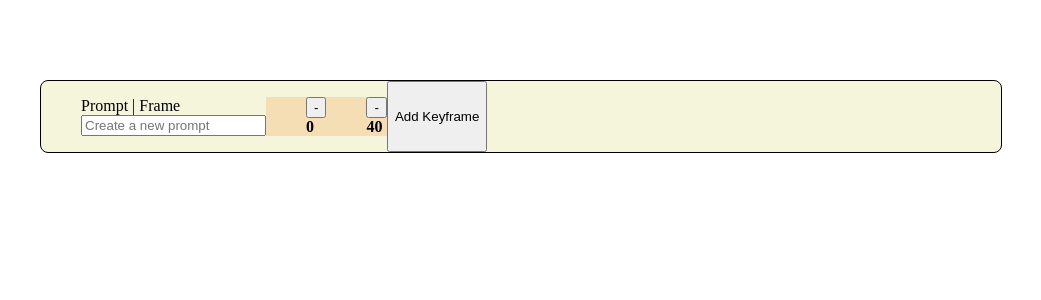
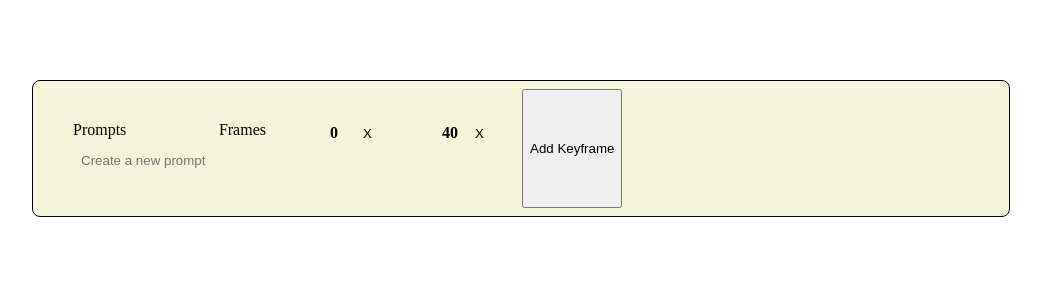
Before and after one commit to nenomancer/ai-anim-app, a React (Create React App) app: page / in a window 1280 px wide. Shown: the top 300 px of the page, without its empty margins (119-1160 px from the left). Built offline with nearby package versions, Linux system fonts and the light colour scheme.

Commit message:
CSS changes, next step is to create Prompt component

```diff
--- a/src/components/AnimationTable.css
+++ b/src/components/AnimationTable.css
@@ -2,6 +2,7 @@
     background-color: beige;
     max-width: 960px;
     margin: 5rem auto;
+    padding: .5rem;
     border: 1px solid black;
     border-radius: .5rem;
     display: flex;
@@ -11,10 +12,66 @@
     list-style: none;
 }
 
-.keyframe-column {
-    background-color: wheat;
+.keyframe-help {
+    width: 3rem;
+    font-weight: bold;
+    display: flex;
+    justify-content: space-between;
+    align-items: center;
 }
 
-.keyframe-frame {
-    font-weight: bold;
+.keyframe-help > button {
+    background: transparent;
+    border: none;
+    cursor: pointer;
 }
+
+.keyframe-help > button:hover{
+    background-color: #d3d3d3;
+
+}
+
+.prompts-column, .keyframe-column {
+    display: flex;
+    flex-direction: column;
+    padding: 1rem 2rem;
+}
+
+.prompts-row, .keyframe-row {
+    height: 1.5rem;
+    padding: .5rem;
+    margin-bottom: .25rem;
+    display: flex;
+    justify-content: left;
+    align-items: center;
+    border-bottom: 1px solid black;
+}
+
+.prompts-help, .keyframe-help {
+    height: 1.5rem;
+    display: flex;
+    justify-content: space-between;
+}
+
+input {
+    background-color: transparent;
+    border: none;
+    padding: 8px;
+}
+
+input:hover {
+    background-color: #d3d3d3;
+    cursor: pointer;
+}
+
+/* Chrome, Safari, Edge, Opera */
+input::-webkit-outer-spin-button,
+input::-webkit-inner-spin-button {
+  -webkit-appearance: none;
+  margin: 0;
+}
+
+/* Firefox */
+input[type=number] {
+  -moz-appearance: textfield;
+}
--- a/src/components/AnimationTable.jsx
+++ b/src/components/AnimationTable.jsx
@@ -24,7 +24,6 @@ const AnimationTable = () => {
   });
   const [isEditing, setIsEditing] = useState(false);
   const [editPrompt, setEditPrompt] = useState({});
-
   const [prompt, setPrompt] = useState("");
 
   // save prompts to local storage
@@ -110,16 +109,31 @@ const AnimationTable = () => {
     <div className="container">
       {/* displaying the prompt column */}
       <ul className="prompts-column">
-        <li>Prompt | Frame</li>
-        {prompts.map((prompt) => (
-          <li key={prompt.id}>
-            {prompt.text}
-            <button onClick={() => editClickHandler(prompt)}>Edit</button>
-            <button onClick={() => deleteClickHandler(prompt.id)}>
-              Delete
-            </button>
-          </li>
-        ))}
+        <div className="prompts-help">
+          <span>Prompts</span>
+          <span>Frames</span>
+        </div>
+        <div className="prompts-container">
+          {prompts.map((prompt) => (
+            <li className="prompts-row" key={prompt.id}>
+              <button
+                className="prompts-btn"
+                onClick={() => deleteClickHandler(prompt.id)}
+              >
+                X
+              </button>
+              {prompt.text}
+              <div>
+                {/* <button
+                  className="prompts-btn"
+                  onClick={() => editClickHandler(prompt)}
+                >
+                  Edit
+                </button> */}
+              </div>
+            </li>
+          ))}
+        </div>
         {isEditing ? (
           <form onSubmit={editPromptSubmitHandler}>
             <h2>Edit Prompt</h2>
@@ -154,7 +168,13 @@ const AnimationTable = () => {
         />
       ))}
       <button onClick={addKeyframeHandler}>Add Keyframe</button>
-
+      {/* <div className="animation-result">
+        <p>
+          {keyframes[0].frame}:({prompts[0].text}: 1 | {prompts[1].text}: 0 |{" "}
+          {prompts[2].text}: 0), {keyframes[1].frame}:({prompts[0].text}: 0 |{" "}
+          {prompts[1].text}: 1 | {prompts[2].text}: 0)
+        </p>
+      </div> */}
       {/* displaying the first keyframe column */}
     </div>
   );
--- /dev/null
+++ b/src/components/Keyframe.jsx
@@ -0,0 +1,42 @@
+import react, { useState, useEffect } from "react";
+
+const Keyframe = ({ index }) => {
+  // const [values, setValues] = useState([]);
+  const [value, setValue] = useState(() => {
+    const savedValue = localStorage.getItem(JSON.stringify(index));
+    if (savedValue) {
+      return savedValue;
+    } else {
+      return 0;
+    }
+  });
+
+  useEffect(() => {
+    localStorage.setItem(JSON.stringify(index), value);
+  }, [value]);
+
+  const [editingValue, setEditingValue] = useState(value);
+
+  const onKeyDown = (e) => {
+    if (e.key === "Enter" || e.key === "Escape") {
+      e.target.blur();
+    }
+  };
+  return (
+    <input
+      key={index}
+      className="keyframe-row"
+      type="number"
+      name="key"
+      size="1"
+      maxLength="2"
+      value={editingValue}
+      onChange={(e) => setEditingValue(e.target.value)}
+      onKeyDown={onKeyDown}
+      onBlur={(e) => setValue(e.target.value)}
+      onClick={(e) => console.log(index)}
+    />
+  );
+};
+
+export default Keyframe;
--- a/src/components/KeyframeColumn.jsx
+++ b/src/components/KeyframeColumn.jsx
@@ -1,26 +1,33 @@
-import react, { useState } from "react";
-import Editable from "./Editable";
+import react, { useEffect, useState } from "react";
+import Keyframe from "./Keyframe";
 
 const KeyframeColumn = ({ prompts, index, frame, deleteKeyframeHandler }) => {
-  const [keyframe, setKeyframe] = useState([]);
+  // let keyframes = [];
+  // for (const prompt of prompts) {
+  //   keyframes.push(prompt.id)
+  // }
+  // console.log(keyframes);
+  const [values, setValues] = useState(() => {
+    const savedValues = localStorage.getItem("prompts");
+    if (savedValues) {
+      return JSON.parse(savedValues);
+    } else {
+      return [];
+    }
+  });
+
+  useEffect(() => {
+    localStorage.setItem("values", JSON.stringify(values));
+  }, [values]);
 
   return (
     <ul className="keyframe-column">
-      <button onClick={() => deleteKeyframeHandler(index)}>-</button>
-      <li className="keyframe-frame">{frame}</li>
-      {prompts.map((prompt) => (
-        <Editable
-          text="0"
-          type="input"
-          key={Math.random()}
-        >
-          <input
-            type="text"
-            name="key"
-            value={keyframe}
-            onChange={(e) => setKeyframe(e.target.value)}
-          />
-        </Editable>
+      <div className="keyframe-help">
+        <li>{frame}</li>
+        <button onClick={() => deleteKeyframeHandler(index)}>X</button>
+      </div>
+      {prompts.map((prompt, index) => (
+        <Keyframe key={Math.random()} index={index} />
       ))}
     </ul>
   );
```
